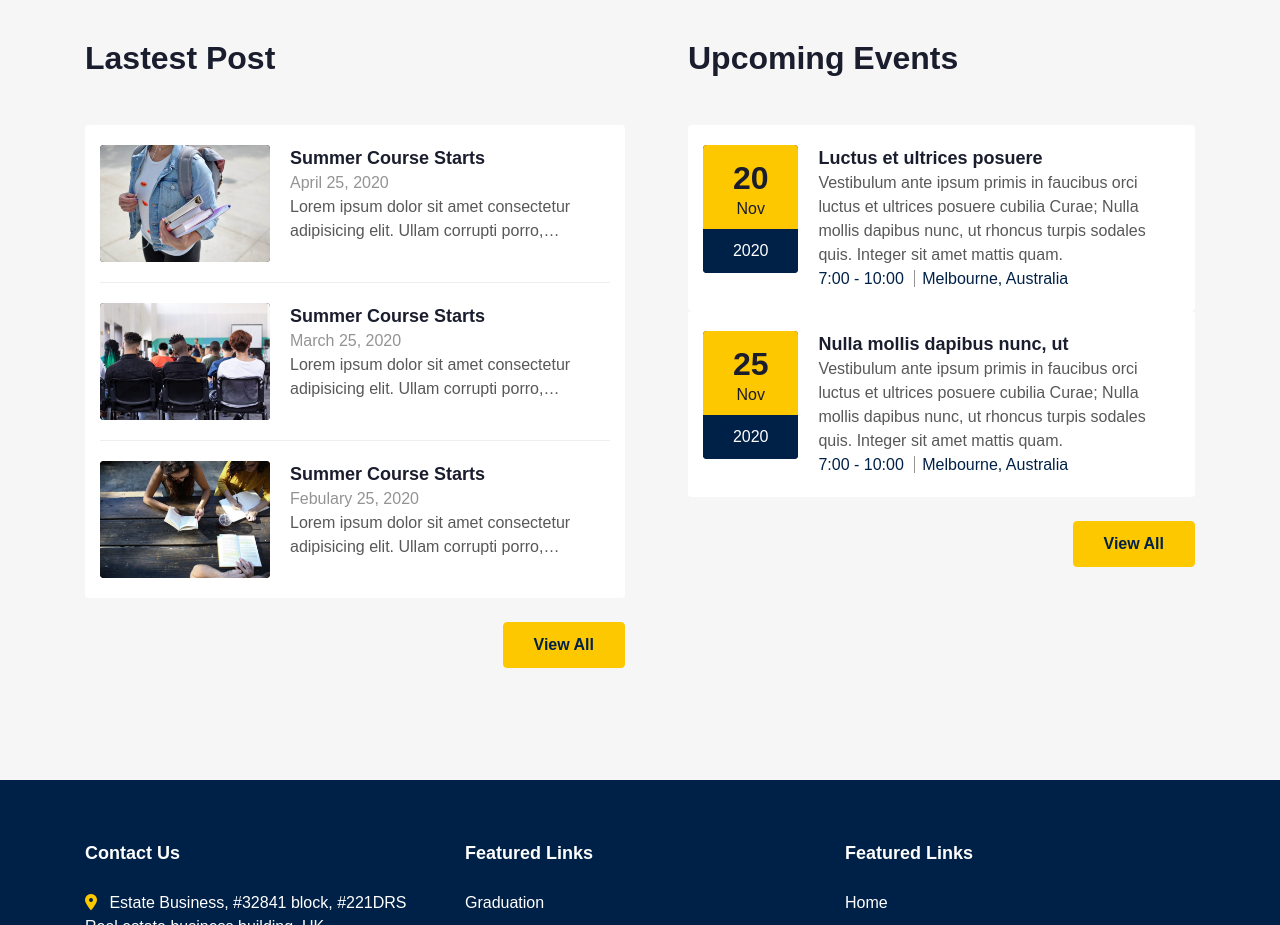
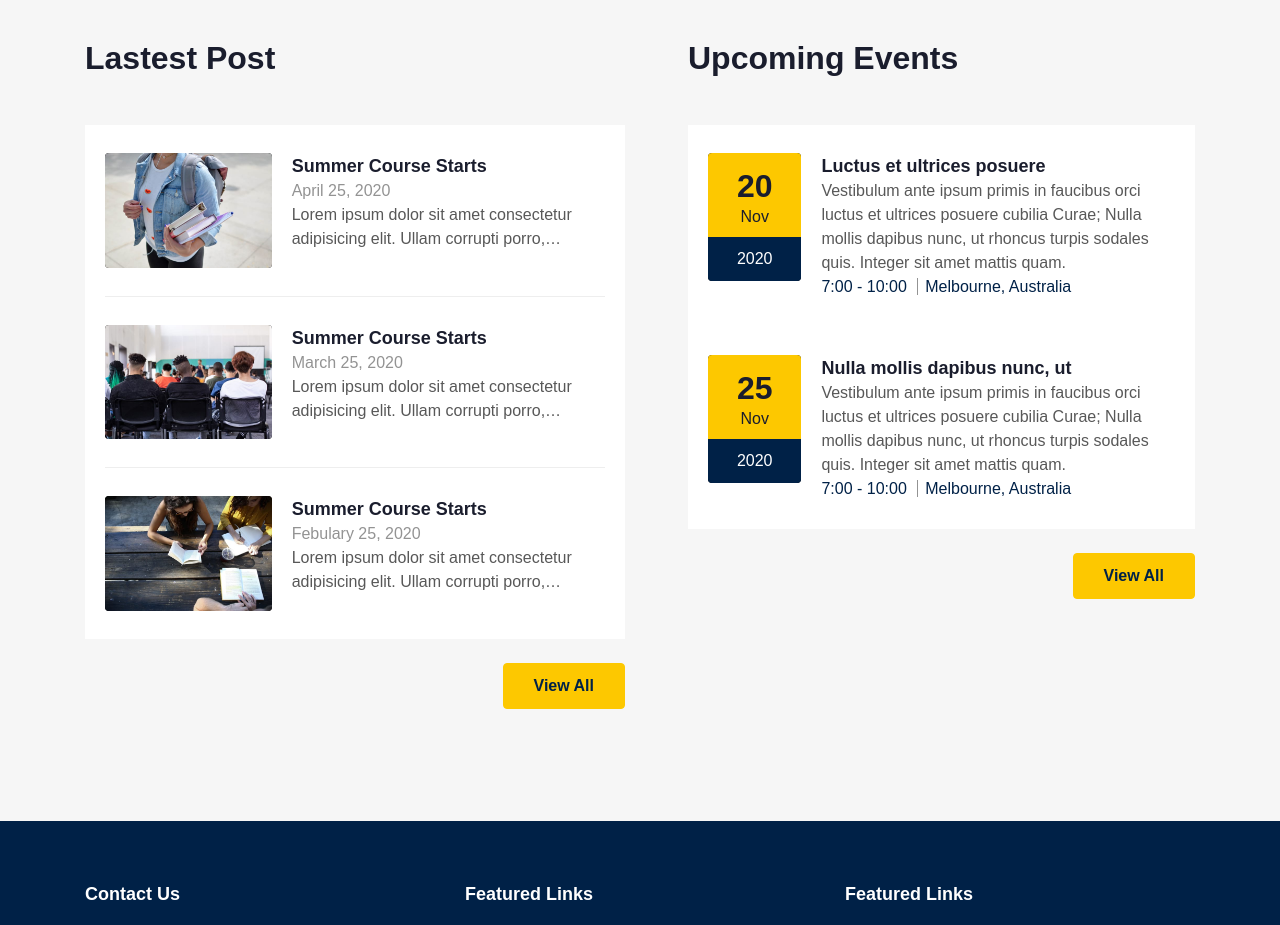
Before and after one commit to phanquang07/CBS_Mastery, a plain HTML site: page index.html in a window 1280 px wide. Shown: the part 1840-2765 px from the top of the page. Drawn offline with Linux system fonts and the light colour scheme.

Commit message:
update css

```diff
--- a/assets/css/style.css
+++ b/assets/css/style.css
@@ -269,12 +269,11 @@ a {
 
 .blog-item-wrap {
   background-color: var(--white-color);
-  border-radius: 4px;
-  padding: 0 15px;
+  padding: 0 20px;
 }
 
 .blog-item-inner {
-  padding: 20px 0;
+  padding: 28px 0;
 }
 
 .blog-item-inner:not(:last-child) {
```
